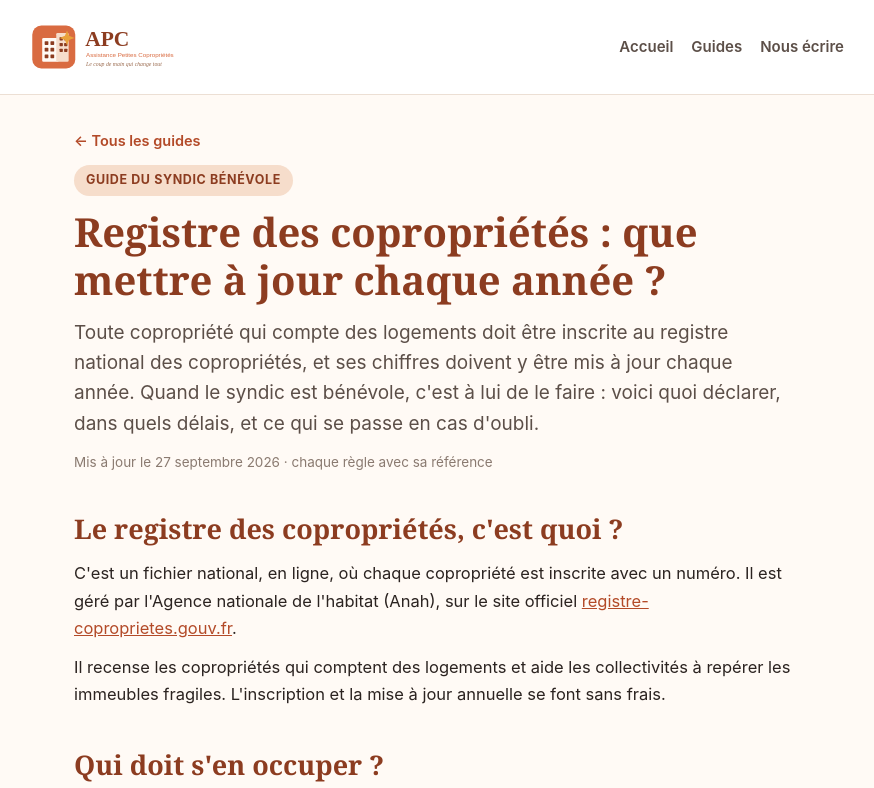
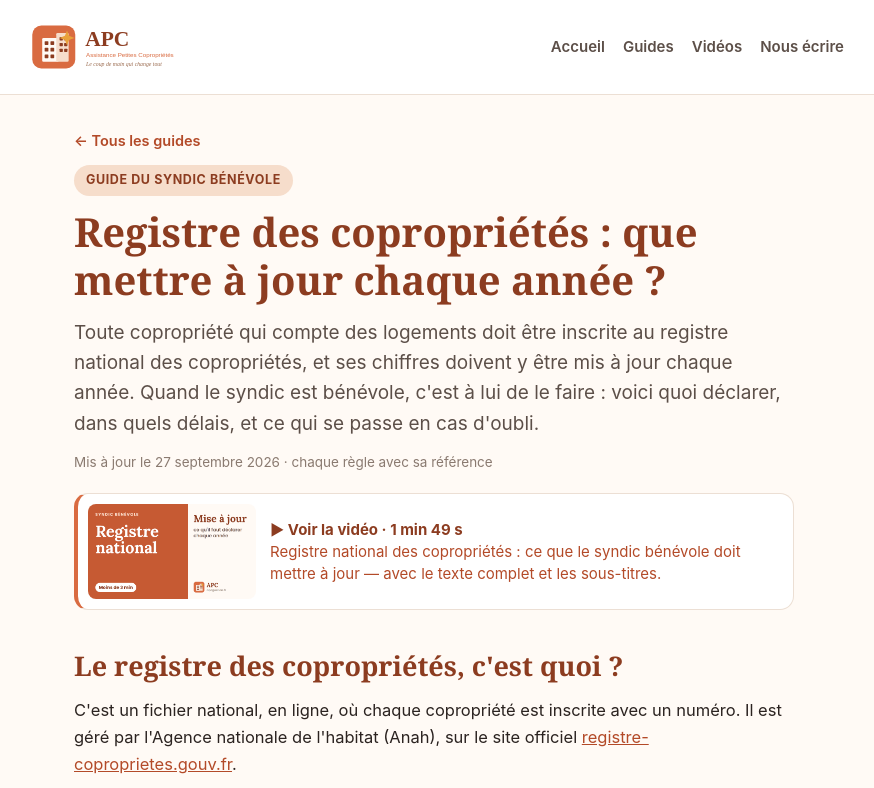
Before and after one commit to bigandfranck89-prog/apcgestion, a plain HTML site: page guides/registre-national-coproprietes/index.html in a window 1280 px wide. Shown: the top 788 px of the page, without its empty margins (206-1080 px from the left). Drawn offline with Linux system fonts and the light colour scheme.

Commit message:
Pages videos : guide registre (encadre video, menu)

```diff
--- a/guides/registre-national-coproprietes/index.html
+++ b/guides/registre-national-coproprietes/index.html
@@ -37,6 +37,12 @@
   .autres a:hover,.autres a:focus{background:var(--terra-l)}
   .sources ul{font-size:14.5px;color:var(--ink2)}
   @media print{header,footer,.cta-art,.autres,.fil{display:none!important}body{background:#fff}}
+  .vidbloc{display:flex;gap:14px;align-items:center;background:#fff;border:1px solid var(--line);border-left:4px solid var(--terra);border-radius:var(--r);padding:10px;margin:4px 0 22px;text-decoration:none;color:var(--ink)}
+  .vidbloc:hover,.vidbloc:focus{background:var(--terra-l)}
+  .vidbloc img{width:168px;max-width:42%;height:auto;aspect-ratio:16/9;border-radius:8px;display:block;flex:none}
+  .vidbloc b{display:block;color:var(--brun)}
+  .vidbloc span{font-size:15px;line-height:1.45}
+  @media print{.vidbloc{display:none!important}}
 </style>
 <script type="application/ld+json">{"@context": "https://schema.org", "@type": "Article", "headline": "Registre des copropriétés : que mettre à jour chaque année ?", "description": "Syndic bénévole : ce qu'il faut déclarer chaque année au registre national des copropriétés, dans quel délai après l'AG, et ce que vous risquez en cas d'oubli.", "inLanguage": "fr", "datePublished": "2026-09-27", "dateModified": "2026-09-27", "author": {"@type": "Person", "name": "Franck Bigand"}, "publisher": {"@type": "Organization", "name": "APC — Assistance Petites Copropriétés", "logo": {"@type": "ImageObject", "url": "https://apcgestion.fr/logo-apc.svg"}}, "mainEntityOfPage": "https://apcgestion.fr/guides/registre-national-coproprietes/", "image": "https://apcgestion.fr/og-apc.png"}</script>
 </head>
@@ -45,7 +51,7 @@
 <header>
   <div class="wrap">
     <a href="/"><img src="/logo-apc.svg" alt="APC — Assistance Petites Copropriétés"></a>
-    <nav><a href="/">Accueil</a><a href="/guides/">Guides</a><a href="/demande">Nous écrire</a></nav>
+    <nav><a href="/">Accueil</a><a href="/guides/">Guides</a><a href="/videos/">Vidéos</a><a href="/demande">Nous écrire</a></nav>
   </div>
 </header>
 
@@ -57,6 +63,8 @@
     <h1>Registre des copropriétés : que mettre à jour chaque année ?</h1>
     <p class="lead">Toute copropriété qui compte des logements doit être inscrite au registre national des copropriétés, et ses chiffres doivent y être mis à jour chaque année. Quand le syndic est bénévole, c'est à lui de le faire : voici quoi déclarer, dans quels délais, et ce qui se passe en cas d'oubli.</p>
     <p class="maj">Mis à jour le 27 septembre 2026 · chaque règle avec sa référence</p>
+
+    <a class="vidbloc" href="/videos/registre-national-coproprietes/"><img src="/videos/img/registre-national-coproprietes.png" alt="" width="1280" height="720" loading="lazy"><span><b>▶ Voir la vidéo · 1 min 49 s</b>Registre national des copropriétés : ce que le syndic bénévole doit mettre à jour — avec le texte complet et les sous-titres.</span></a>
 
     <h2>Le registre des copropriétés, c'est quoi ?</h2>
     <p>C'est un fichier national, en ligne, où chaque copropriété est inscrite avec un numéro. Il est géré par l'Agence nationale de l'habitat (Anah), sur le site officiel <a href="https://www.registre-coproprietes.gouv.fr">registre-coproprietes.gouv.fr</a>.</p>
@@ -164,7 +172,7 @@
 <footer>
   <div class="wrap">
     <p><strong>APC — Assistance Petites Copropriétés</strong> · Franck Bigand · 7 lieu-dit Les Martins, 89330 Verlin · SIREN 519 339 170</p>
-    <p class="small"><a href="/">Accueil</a> · <a href="/guides/">Guides</a> · <a href="/checklist">Checklist avant assemblée</a> · <a href="/demande">Nous écrire</a> · <a href="/opposition">Ne plus recevoir de courrier</a></p>
+    <p class="small"><a href="/">Accueil</a> · <a href="/guides/">Guides</a> · <a href="/videos/">Vidéos</a> · <a href="/checklist">Checklist avant assemblée</a> · <a href="/demande">Nous écrire</a> · <a href="/opposition">Ne plus recevoir de courrier</a></p>
     <p class="small">APC édite un logiciel pour les syndics bénévoles ; le syndic reste seul auteur et responsable des comptes du syndicat. Ces guides donnent des repères généraux : en cas de doute, le texte officiel fait foi.</p>
   </div>
 </footer>
```
